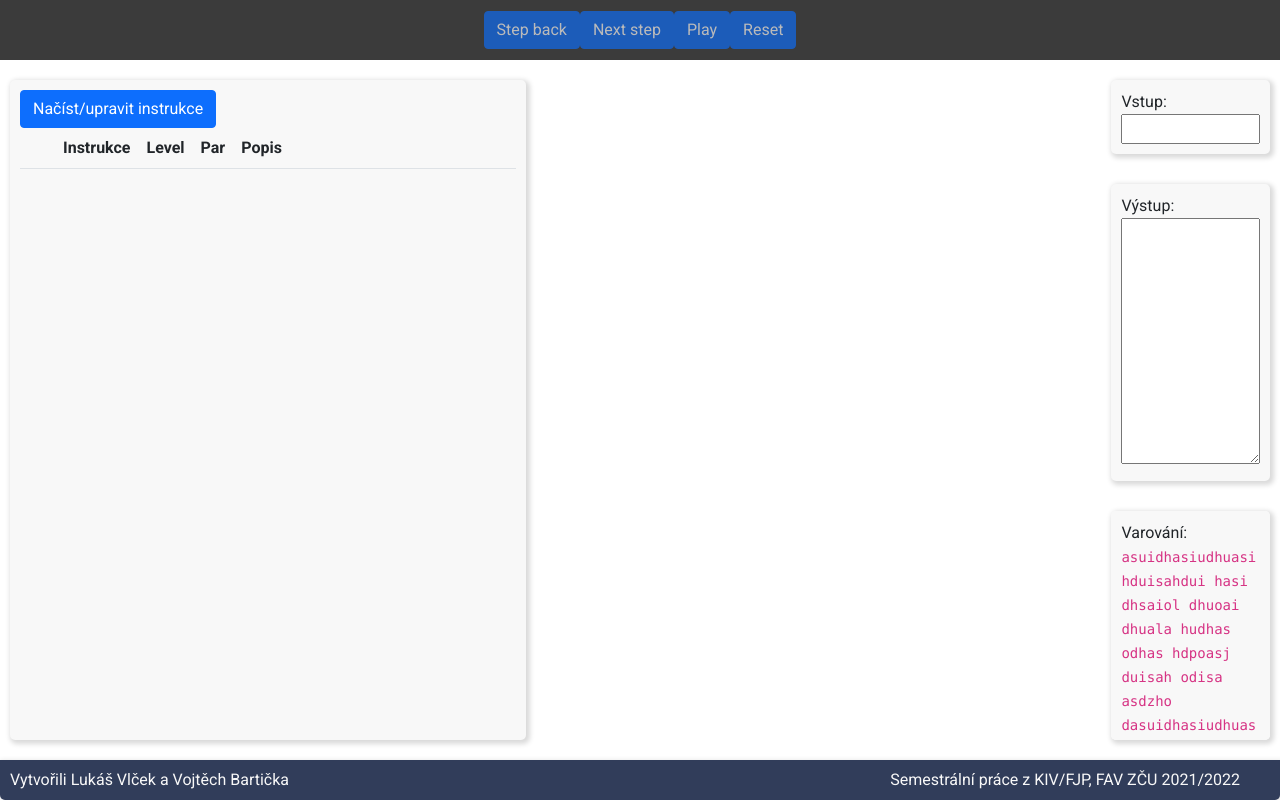
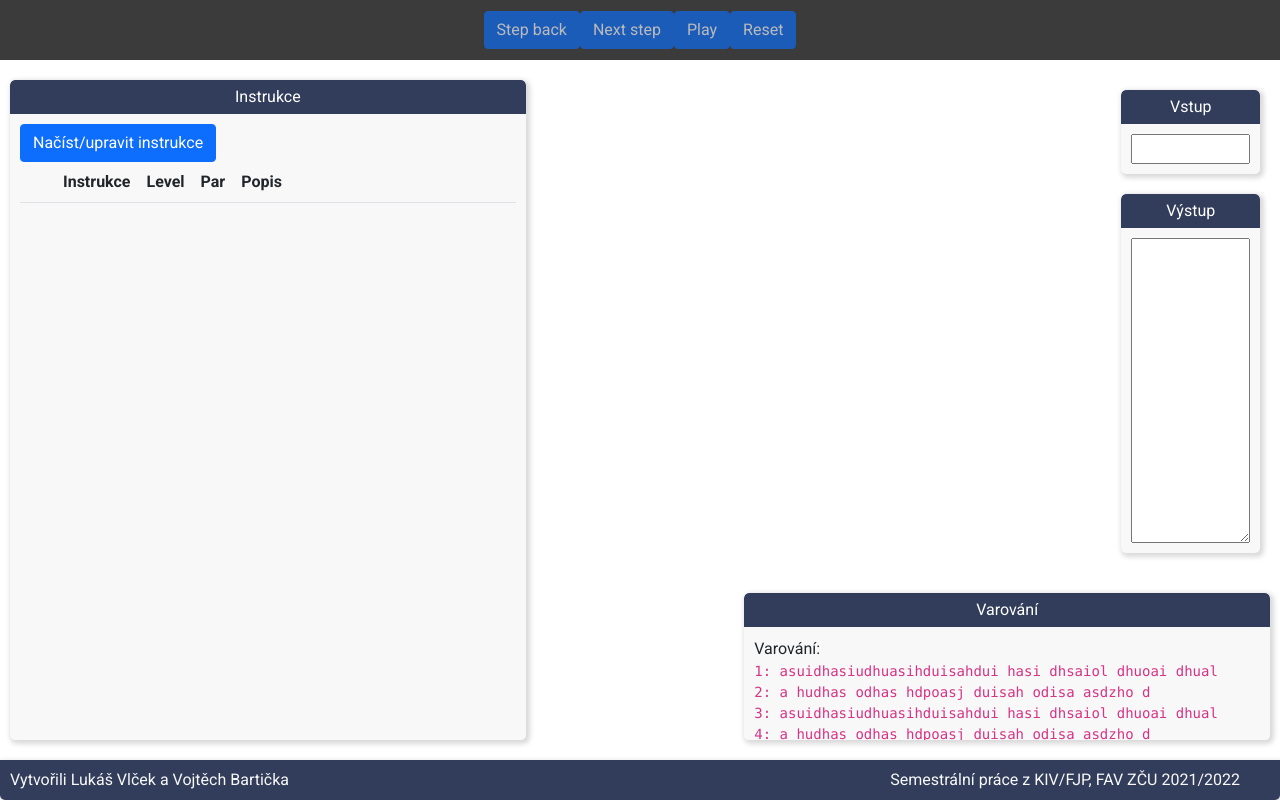
Before and after one commit to SpeekeR99/ZS23_FJP_PL0_INTERPRETER_Kimlova_Zappe, a Next.js app in the folder pl0/: page / in a window 1280 px wide. Built offline with nearby package versions, Linux system fonts and the light colour scheme.

Commit message:
UI improvements

```diff
--- /dev/null
+++ b/pl0/components/general/HeaderWrapper.tsx
@@ -0,0 +1,32 @@
+import React, { useState } from 'react';
+import { Button, Modal } from 'react-bootstrap';
+import { primary } from '../../constants/Colors';
+import { Instruction } from '../../core/model';
+import { PreprocessingError } from '../../core/validator';
+
+type WrapperProps = {
+    children: JSX.Element | JSX.Element[];
+    header: string;
+};
+
+export function HeaderWrapper(props: WrapperProps) {
+    return (
+        <div
+            style={{
+                padding: 10,
+                display: 'flex',
+                flexDirection: 'column',
+                height: '100%',
+                overflow: 'auto',
+                maxHeight: '100%',
+            }}
+        >
+            <div className="panel">
+                <div className="panelHeader" style={{ backgroundColor: primary }}>
+                    {props.header}
+                </div>
+                {props.children}
+            </div>
+        </div>
+    );
+}
--- /dev/null
+++ b/pl0/components/general/HeaderWrapperSemi.tsx
@@ -0,0 +1,32 @@
+import React, { useState } from 'react';
+import { Button, Modal } from 'react-bootstrap';
+import { primary } from '../../constants/Colors';
+import { Instruction } from '../../core/model';
+import { PreprocessingError } from '../../core/validator';
+
+type WrapperProps = {
+    children: JSX.Element | JSX.Element[];
+    header: string;
+    style?: any;
+};
+
+export function HeaderWrapperSemi(props: WrapperProps) {
+    return (
+        <div
+            style={{
+                padding: 10,
+                display: 'flex',
+                flexDirection: 'column',
+                overflow: 'auto',
+                ...props.style,
+            }}
+        >
+            <div className="panelNH">
+                <div className="panelHeader" style={{ backgroundColor: primary }}>
+                    {props.header}
+                </div>
+                {props.children}
+            </div>
+        </div>
+    );
+}
--- a/pl0/components/heap/index.tsx
+++ b/pl0/components/heap/index.tsx
@@ -2,6 +2,7 @@ import React, { useState } from 'react';
 import { Button, Modal } from 'react-bootstrap';
 import { Heap, Stack } from '../../core/model';
 import { TransformStackFrames } from '../../core/uitransofmation';
+import { HeaderWrapper } from '../general/HeaderWrapper';
 import { Wrapper } from '../general/Wrapper';
 import { HeapVisualisation } from './HeapVisualisation';
 
@@ -15,11 +16,8 @@ export function Heap(props: HeapProps) {
     }
 
     return (
-        <Wrapper>
-            <div className="panel">
-                Heap: <br />
-                <HeapVisualisation heap={props.heap} />
-            </div>
-        </Wrapper>
+        <HeaderWrapper header={'Halda'}>
+            <HeapVisualisation heap={props.heap} />
+        </HeaderWrapper>
     );
 }
--- a/pl0/components/instructions/index.tsx
+++ b/pl0/components/instructions/index.tsx
@@ -2,6 +2,7 @@ import React, { useState } from 'react';
 import { Button, Modal } from 'react-bootstrap';
 import { Instruction } from '../../core/model';
 import { PreprocessingError } from '../../core/validator';
+import { HeaderWrapper } from '../general/HeaderWrapper';
 import { Wrapper } from '../general/Wrapper';
 import { InstructionsLoader } from './InstructionsLoader';
 import { InstructionsTable } from './InstructionsTable';
@@ -20,11 +21,9 @@ type InstructionProps = {
 
 export function Instructions(props: InstructionProps) {
     return (
-        <Wrapper>
-            <div className="panel">
-                <InstructionsLoader instructionsLoaded={props.instructionsLoaded} />
-                <InstructionsTable instructions={props.instructions} pc={props.pc} />
-            </div>
-        </Wrapper>
+        <HeaderWrapper header={'Instrukce'}>
+            <InstructionsLoader instructionsLoaded={props.instructionsLoaded} />
+            <InstructionsTable instructions={props.instructions} pc={props.pc} />
+        </HeaderWrapper>
     );
 }
--- a/pl0/components/io/Input.tsx
+++ b/pl0/components/io/Input.tsx
@@ -15,14 +15,11 @@ export function Input(props: InputProps) {
     }
 
     return (
-        <div>
-            Vstup:
         <input
             style={{ width: '100%' }}
             type="text"
             value={props.inputTxt}
             onChange={handleChange}
         />
-        </div>
     );
 }
--- a/pl0/components/io/Output.tsx
+++ b/pl0/components/io/Output.tsx
@@ -10,15 +10,11 @@ type InputProps = {
 
 export function Output(props: InputProps) {
     return (
-        <div>
-            Výstup:
-            <textarea
-                style={{ width: '100%' }}
-                rows={10}
-                value={props.outputTxt}
-                onChange={() => {}}
-                readOnly={true}
-            />
-        </div>
+        <textarea
+            style={{ width: '100%', flexGrow: 1 }}
+            value={props.outputTxt}
+            onChange={() => {}}
+            readOnly={true}
+        />
     );
 }
--- a/pl0/components/io/Warnings.tsx
+++ b/pl0/components/io/Warnings.tsx
@@ -2,6 +2,7 @@ import React, { useState } from 'react';
 import { Button, Modal } from 'react-bootstrap';
 import { Stack } from '../../core/model';
 import { TransformStackFrames } from '../../core/uitransofmation';
+import { HeaderWrapper } from '../general/HeaderWrapper';
 import { Wrapper } from '../general/Wrapper';
 
 type WarningsViewProps = {
@@ -10,11 +11,15 @@ type WarningsViewProps = {
 
 export function WarningsView(props: WarningsViewProps) {
     return (
-        <div>
-            <div>Varování:</div>
-            {props.warnings?.map((w) => (
-                <code>{w}</code>
-            ))}
-        </div>
+        <HeaderWrapper header={'Varování'}>
+            <>
+                <div>Varování:</div>
+                {props.warnings?.map((w, index) => (
+                    <code style={{ display: 'block' }}>
+                        {index + 1}: {w}
+                    </code>
+                ))}
+            </>
+        </HeaderWrapper>
     );
 }
--- a/pl0/components/io/index.tsx
+++ b/pl0/components/io/index.tsx
@@ -2,6 +2,8 @@ import React, { useState } from 'react';
 import { Button, Modal } from 'react-bootstrap';
 import { Stack } from '../../core/model';
 import { TransformStackFrames } from '../../core/uitransofmation';
+import { HeaderWrapper } from '../general/HeaderWrapper';
+import { HeaderWrapperSemi } from '../general/HeaderWrapperSemi';
 import { Wrapper } from '../general/Wrapper';
 import { Input } from './Input';
 import { Output } from './Output';
@@ -12,8 +14,6 @@ type IOProps = {
     setInputTXT: (newValue: string) => void;
 
     outputTxt: string;
-
-    warnings: string[];
 };
 
 export function IO(props: IOProps) {
@@ -28,23 +28,12 @@ export function IO(props: IOProps) {
                     maxHeight: '100%',
                 }}
             >
-                <div className="panelNH">
+                <HeaderWrapperSemi header={'Vstup'}>
                     <Input inputTxt={props.inputTxt} setInputTXT={props.setInputTXT} />
-                </div>
-                <div className="panelNH" style={{ marginTop: '30px' }}>
+                </HeaderWrapperSemi>
+                <HeaderWrapperSemi header={'Výstup'} style={{ flexGrow: 1 }}>
                     <Output outputTxt={props.outputTxt} />
-                </div>
-                <div
-                    className="panelNH"
-                    style={{
-                        marginTop: '30px',
-                        flexGrow: 1,
-                        flexShrink: 1,
-                        overflow: 'auto',
-                    }}
-                >
-                    <WarningsView warnings={props.warnings} />
-                </div>
+                </HeaderWrapperSemi>
             </div>
         </Wrapper>
     );
--- a/pl0/components/stack/index.tsx
+++ b/pl0/components/stack/index.tsx
@@ -2,6 +2,7 @@ import React, { useState } from 'react';
 import { Button, Modal } from 'react-bootstrap';
 import { Stack } from '../../core/model';
 import { TransformStackFrames } from '../../core/uitransofmation';
+import { HeaderWrapper } from '../general/HeaderWrapper';
 import { Wrapper } from '../general/Wrapper';
 import { StackFrameView } from './StackFrameView';
 import { StackSplitter } from './StackSplitter';
@@ -18,12 +19,18 @@ export function Stack(props: StackProps) {
     }
 
     return (
-        <Wrapper>
-            <div className="panel">
-                Stack: <br />
-                SP: {props.sp}
-                <br />
-                Báze: {props.base}
+        <HeaderWrapper header={'Zásobník'}>
+            <>
+                <div
+                    style={{
+                        display: 'flex',
+                        flexDirection: 'row',
+                        justifyContent: 'space-evenly',
+                    }}
+                >
+                    <div>SP: {props.sp}</div>
+                    <div>Báze: {props.base}</div>
+                </div>
                 <hr />
                 {TransformStackFrames(props.stack).map((sf, index) => (
                     <>
@@ -38,7 +45,7 @@ export function Stack(props: StackProps) {
                         )}
                     </>
                 ))}
-            </div>
-        </Wrapper>
+            </>
+        </HeaderWrapper>
     );
 }
--- a/pl0/pages/index.tsx
+++ b/pl0/pages/index.tsx
@@ -20,6 +20,7 @@ import { Heap } from '../components/heap';
 import { Footer } from '../components/footer';
 import { ExplainInstruction } from '../core/explainer';
 import { IO } from '../components/io';
+import { WarningsView } from '../components/io/Warnings';
 
 const Home: NextPage = () => {
     const [model, setModel] = useState<DataModel | null>(null);
@@ -32,6 +33,12 @@ const Home: NextPage = () => {
         'asuidhasiudhuasihduisahdui hasi dhsaiol dhuoai dhual',
         'a hudhas odhas hdpoasj duisah odisa asdzho d',
         'asuidhasiudhuasihduisahdui hasi dhsaiol dhuoai dhual',
+        'a hudhas odhas hdpoasj duisah odisa asdzho d',
+        'asuidhasiudhuasihduisahdui hasi dhsaiol dhuoai dhual',
+        'a hudhas odhas hdpoasj duisah odisa asdzho d',
+        'a hudhas odhas hdpoasj duisah odisa asdzho d',
+        'asuidhasiudhuasihduisahdui hasi dhsaiol dhuoai dhual',
+        'a hudhas odhas hdpoasj duisah odisa asdzho d',
         'a hudhas odhas hdpoasj duisah odisa asdzho d',
         'asuidhasiudhuasihduisahdui hasi dhsaiol dhuoai dhual',
         'a hudhas odhas hdpoasj duisah odisa asdzho d',
@@ -189,12 +196,10 @@ const Home: NextPage = () => {
                 <Heap heap={model?.heap} />
             </div>
             <div className={styles.io}>
-                <IO
-                    inputTxt={inputTxt}
-                    setInputTXT={setInputTxt}
-                    outputTxt={output}
-                    warnings={warnings}
-                />
+                <IO inputTxt={inputTxt} setInputTXT={setInputTxt} outputTxt={output} />
+            </div>
+            <div className={styles.warnings}>
+                <WarningsView warnings={warnings} />
             </div>
             <div className={styles.footer}>
                 <Footer />
--- a/pl0/styles/basic.css
+++ b/pl0/styles/basic.css
@@ -4,6 +4,20 @@
     padding: 10px;
     box-shadow: 2px 2px 5px 2px rgba(0, 0, 0, 0.15);
     border-radius: 5px;
+    overflow: auto;
+}
+
+.panelHeader {
+    border-radius: 5px 5px 0px 0px;
+    color: white;
+    display: flex;
+    flex-direction: row;
+    justify-content: center;
+    align-items: center;
+    padding: 5px;
+    font-weight: normal;
+    margin: -10px;
+    margin-bottom: 10px;
 }
 
 .panelNH {
@@ -11,4 +25,8 @@
     padding: 10px;
     box-shadow: 2px 2px 5px 2px rgba(0, 0, 0, 0.15);
     border-radius: 5px;
+    flex-grow: 1;
+    display: flex;
+    flex-direction: column;
+    overflow: auto;
 }
--- a/pl0/styles/layout.module.css
+++ b/pl0/styles/layout.module.css
@@ -3,7 +3,8 @@
 
     grid:
         [header-start] 'header header header header' 60px [header-end]
-        [main-start] 'instructions stack heap io' 1fr [main-end]
+        [main-start] 'instructions stack heap io' 3fr [main-end]
+        [warningline-start] 'instructions stack warnings warnings' 1fr [warningline-end]
         [footer-start] 'footer footer footer footer' 40px [footer-end]
         / minmax(300px, 3fr) 1fr 2fr 1fr;
 
@@ -31,6 +32,10 @@
     grid-area: instructions;
     overflow-y: auto;
 }
+.warnings {
+    grid-area: warnings;
+    overflow-y: auto;
+}
 .stack {
     grid-area: stack;
     overflow-y: auto;
```
Lines whose indentation alone changed are shown as unchanged.
